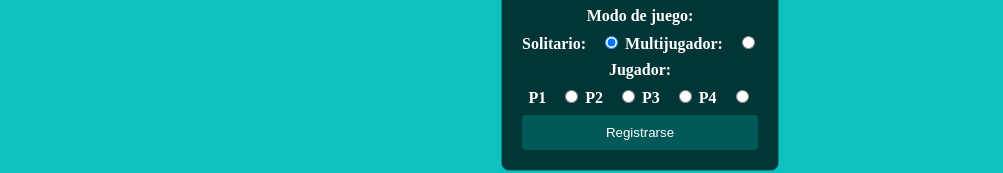
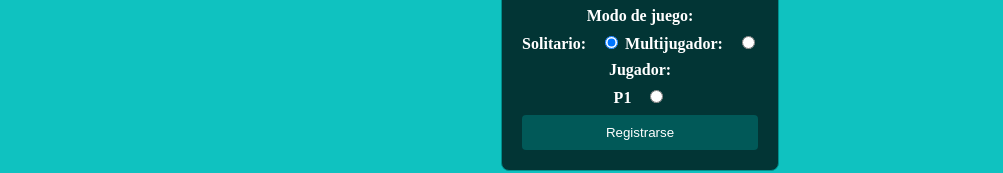
Before and after one commit to MDiSc/orientada-a-web, a plain HTML site: page index.html in a window 1280 px wide. Both pictures are taken after a click on the radio button "Solitario:". Shown: the part 504-677 px from the top of the page, without its empty margins (0-1003 px from the left). Drawn offline with Linux system fonts and the light colour scheme.

Commit message:
first form toggle implementation (

```diff
--- a/help.js
+++ b/help.js
@@ -70,3 +70,33 @@ function placeShip(shipType, startCoordinates, direction){
         }
     }
 }
+
+// Obtiene los elementos relevantes
+const multiPlayerRadio = document.getElementById('multi-player');
+const singlePLayerRadio = document.getElementById('single-player');
+const multiplayerDiv = document.getElementById('multiplayer-div');
+const foreverAloneDiv = document.getElementById('forever-alone-div');
+
+// Función para manejar la visibilidad del contenedor de jugadores
+function toggleJugadores() {
+    if (multiPlayerRadio.checked) {
+        multiplayerDiv.style.display = 'block'; // Muestra el contenedor si se selecciona "Multijugador"
+        foreverAloneDiv.style = 'none';
+    }
+    if(singlePLayerRadio.checked){
+        foreverAloneDiv.style = 'block';
+        multiplayerDiv.style.display = 'none';
+    }
+    /*else {
+        multiplayerDiv.style.display = 'none';
+        foreverAloneDiv.style.display = 'none'; // Oculta el contenedor si se selecciona "Solitario"
+    }*/
+}
+
+// Agrega eventos a los radios para detectar cambios
+document.querySelectorAll('input[name="game-mode"]').forEach(radio => {
+    radio.addEventListener('change', toggleJugadores);
+});
+
+// Llama a la función al cargar la página para establecer el estado inicial
+toggleJugadores();
--- a/index.html
+++ b/index.html
@@ -39,15 +39,24 @@
                 <input type="radio" id="single-player" name="game-mode" value="single-player" required />
                 <label for="multi-player">Multijugador:</label>
                 <input type="radio" id="multi-player" name="game-mode" value="multi-player" required />
+
+                <div id="forever-alone-div" style="display: none;">
                     <label for="player">Jugador:</label>
                     <label for="player1">P1</label>
                     <input type="radio" id="player1" name="player" value="player1" />
+                </div>
+
+                <!-- Container for player options -->
+                <div id="multiplayer-div" style="display: none;">
+
                     <label for="player2">P2</label>
                     <input type="radio" id="player2" name="player" value="player2" />
                     <label for="player3">P3</label>
                     <input type="radio" id="player3" name="player" value="player3" />
                     <label for="player4">P4</label>
                     <input type="radio" id="player4" name="player" value="player4" />
+                </div>
+
                 <input type="submit" value="Registrarse" />
             </form>
             <h2 id="jugar">Jugar</h2>
```
Lines whose indentation alone changed are shown as unchanged.
